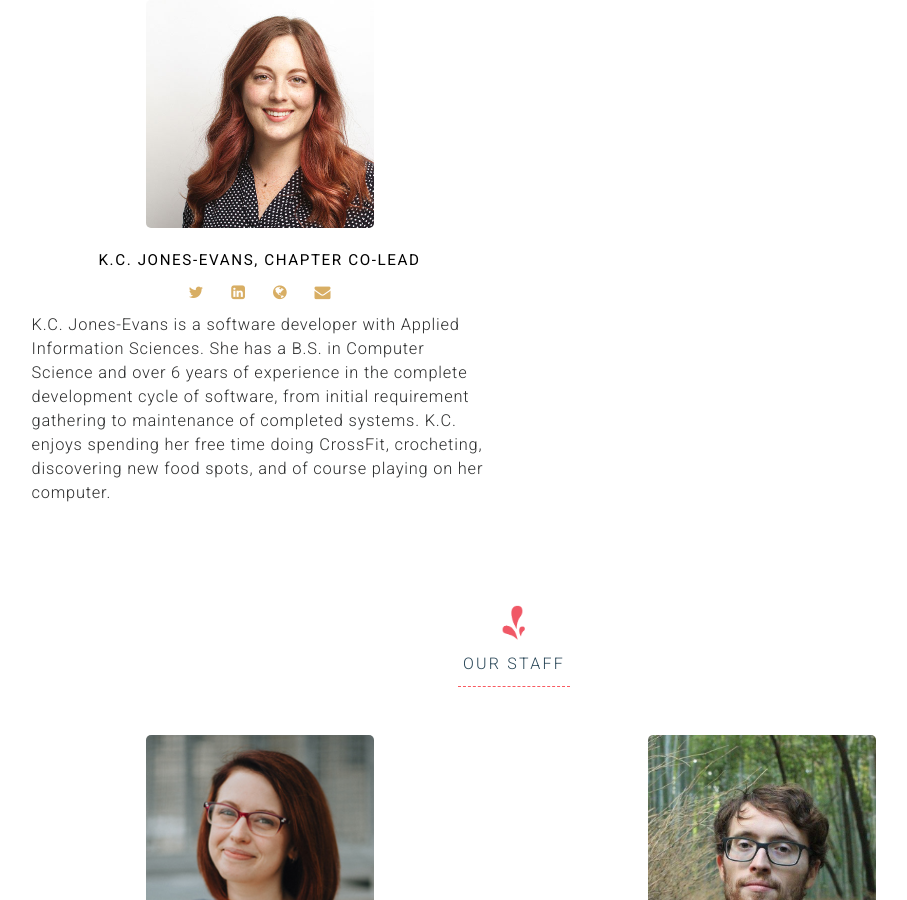
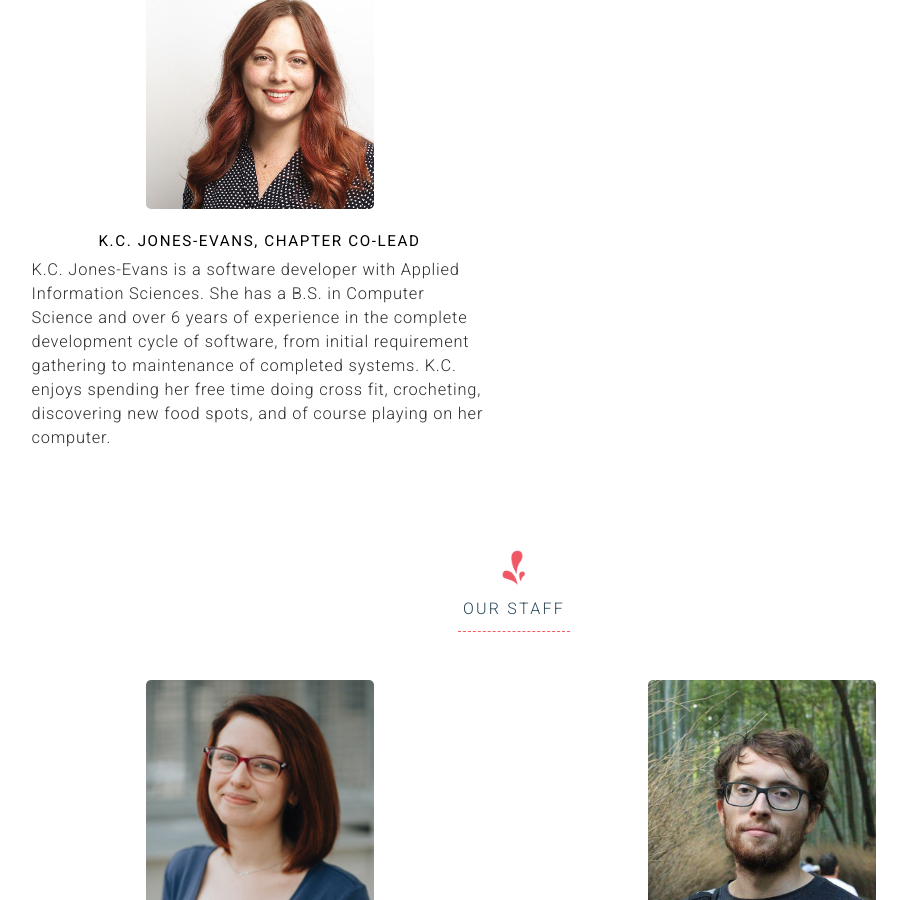
Before and after one commit to dytcodetogether/gdidayton, a Jekyll site: the page built from about.html, in a window 1280 px wide and 900 px high, scrolled down 1916 px. Shown: the whole window, without its empty margins (126-1033 px from the left). Built offline with Jekyll 4.4.1, drawn with Linux system fonts in a browser that asks for light colours; nearby versions of some CDN libraries.

Commit message:
leadership bios built with yml

```diff
--- a/about.html
+++ b/about.html
@@ -43,19 +43,28 @@
         <h2>Our Leadership</h2>
       </div>
 
-      <div class="profile-left">
-        <img alt="Sara Cope" src="{{ site.baseurl }}/img/people/saracope.jpg" />
-        <h3>Sara Cope, Chapter Lead, Co-founder</h3>
-        <div class="profile-links">
-          <a target="_blank" href="https://twitter.com/sarassassin" aria-label="Sara Cope Twitter"><i class="profile-icon fa fa-twitter"></i></a>
-          <a target="_blank" href="https://www.linkedin.com/in/saracope/" aria-label="Sara Cope LinkedIn"><i class="profile-icon fa fa-linkedin-square"></i></a>
-           <a target="_blank" href="mailto:sarac@girldevelopit.com" aria-label="Sara Cope Email"><i class="profile-icon fa fa-envelope"></i>
-        </div>
+      {% for bio in site.data.about_leadership_bios %}
+      <div class="profile-{{bio.column}}">
+        <img alt="{{bio.name}}" src="{{ bio.image | prepend: site.baseurl }}" />
+        <h3>{{bio.name}}{% if bio.title %}, {{bio.title}} {% endif %}</h3>
+        {% if bio.hassociallinks %}
+         <div class="social">
+           <a target="_blank" href="#" aria-label="Sara Cope Titter"><i class="fa fa-twitter"></i></a>
+           <a target="_blank" href="#" aria-label="Sara Cope Titter"><i class="fa fa-linkedin-square"></i></a>
+           <a target="_blank" href="http://www.google.com" aria-label="Sara Cope Website"><i class="fa fa-globe"></i>
+           <a target="_blank" href="mailto:#####" aria-label="Sara Cope Email"><i class="fa fa-envelope"></i>
+         </div>
+         {% endif %}
+
+         <br class="clear" />
         <p>
-          Sara Cope is currently a developer with GSA Digital Service, and CSS guru with over 10 years of experience. She has a B.S. in Management Information Systems from Wright State University. When Sara isn't immersed in all things web, she can be found playing tabletop games and supporting her local park system.
+          {{bio.bio}}
         </p>
       </div>
 
+      {% endfor %}
+
+<!--
       <div class="profile-right">
         <img alt="Katy Bowman" src="{{site.baseurl}}/img/people/katybowman.jpg" />
         <h3>Katy Bowman, Chapter Co-Lead</h3>
@@ -83,6 +92,8 @@
           K.C. Jones-Evans is a software developer with Applied Information Sciences. She has a B.S. in Computer Science and over 6 years of experience in the complete development cycle of software, from initial requirement gathering to maintenance of completed systems. K.C. enjoys spending her free time doing CrossFit, crocheting, discovering new food spots, and of course playing on her computer.
         </p>
       </div>
+
+    -->
     </div>
 
     <div class="container">
```
Also changed, not shown: _data/about_leadership_bios.yml (added, +19 -0 lines), _data/about_staff_bios.yml (added, +9 -0 lines), 1 other file.
